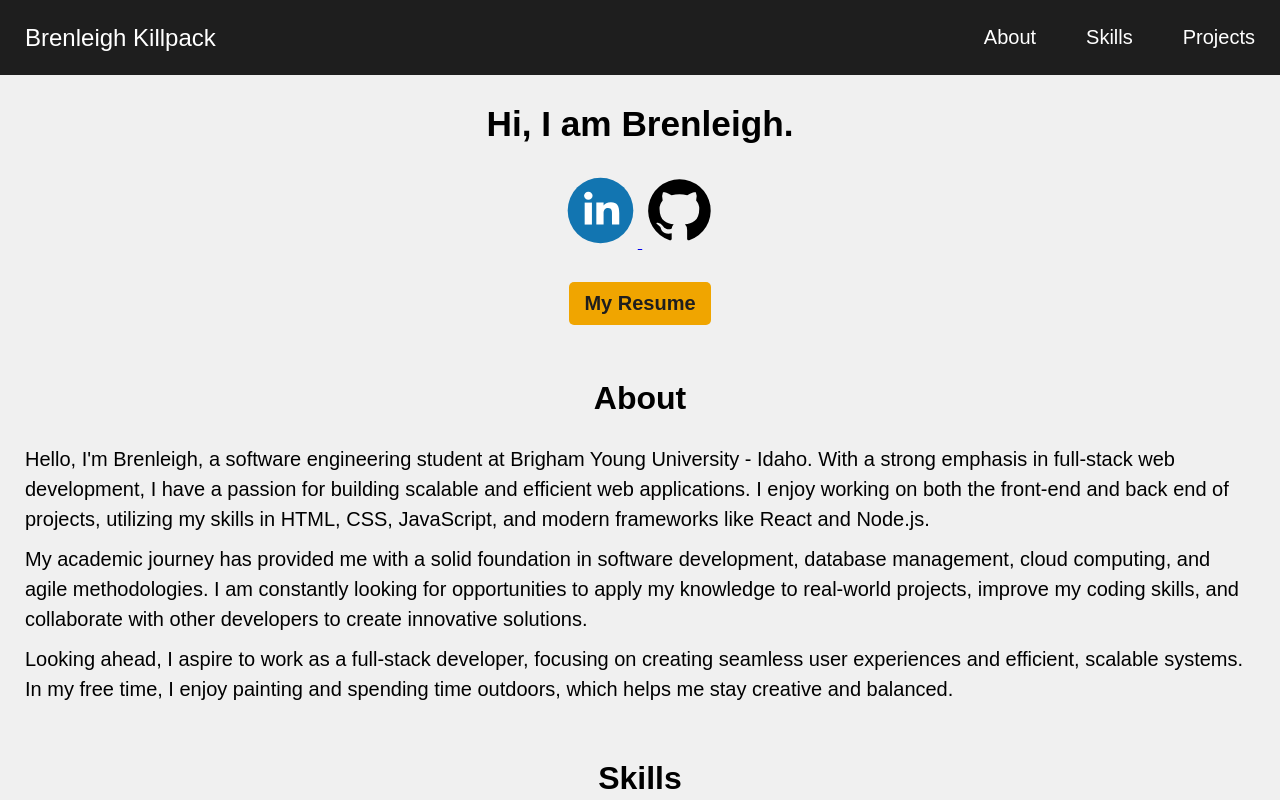
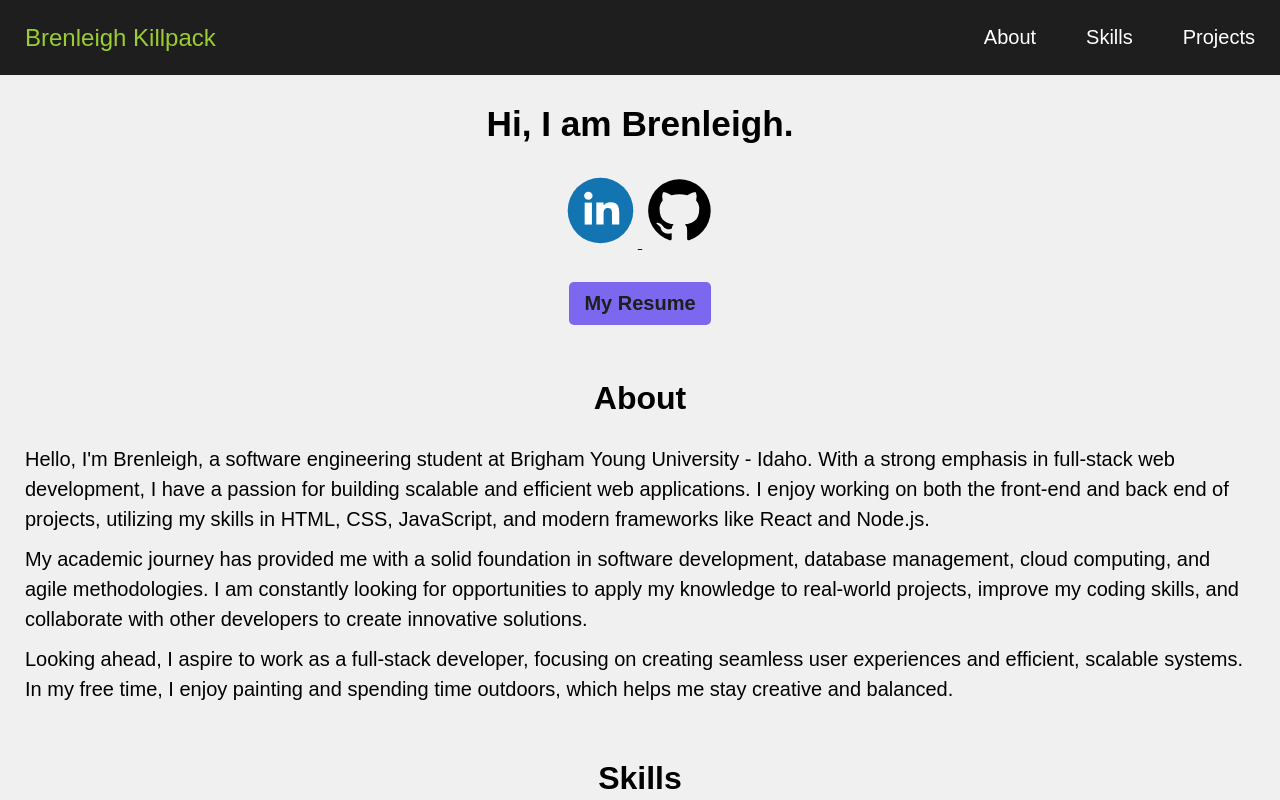
Before and after one commit to bkill16/cse290, a plain HTML site: page index.html in a window 1280 px wide. Shown: the top 800 px of the page. Drawn offline with Linux system fonts and the light colour scheme.

Commit message:
changed colors

```diff
--- a/styles.css
+++ b/styles.css
@@ -7,7 +7,7 @@ html {
 }
 
 .btn {
-  background-color: #f0a500;
+  background-color: mediumslateblue;
   color: #1e1e1e;
   text-decoration: none;
   padding: 10px 15px;
@@ -16,7 +16,7 @@ html {
 }
 
 .btn:hover {
-  background-color: #ffb800;
+  background-color: palevioletred;
 }
 
 h2 {
@@ -35,7 +35,7 @@ header {
 
 #logo {
   text-decoration: none;
-  color: white;
+  color: yellowgreen;
   font-size: 24px;
   margin: 0 15px;
 }
```
